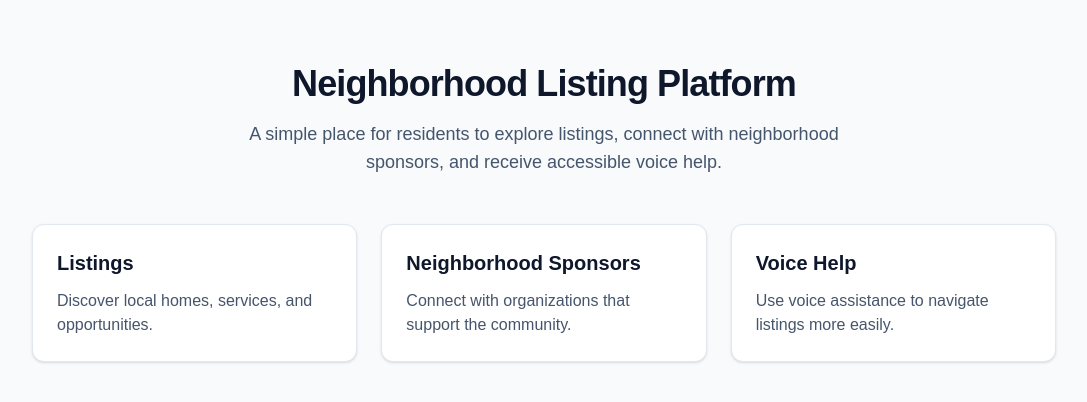
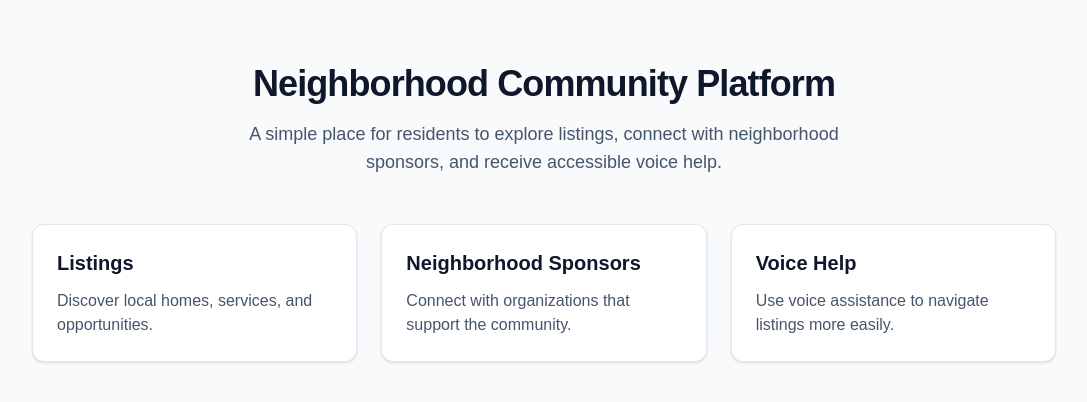
Before and after one commit to ChrisN516/neighborhood-listing-platform, a Next.js app: page / in a window 1280 px wide. Shown: the top 402 px of the page, without its empty margins (96-1183 px from the left). Built offline with nearby package versions, Linux system fonts and the light colour scheme.

Commit message:
Update homepage header

```diff
--- a/src/app/page.tsx
+++ b/src/app/page.tsx
@@ -19,7 +19,7 @@ export default function Home() {
       <div className="mx-auto max-w-5xl">
         <header className="text-center">
           <h1 className="text-4xl font-bold tracking-tight">
-            Neighborhood Listing Platform
+            Neighborhood Community Platform
           </h1>
           <p className="mx-auto mt-4 max-w-2xl text-lg text-slate-600">
             A simple place for residents to explore listings, connect with
```
